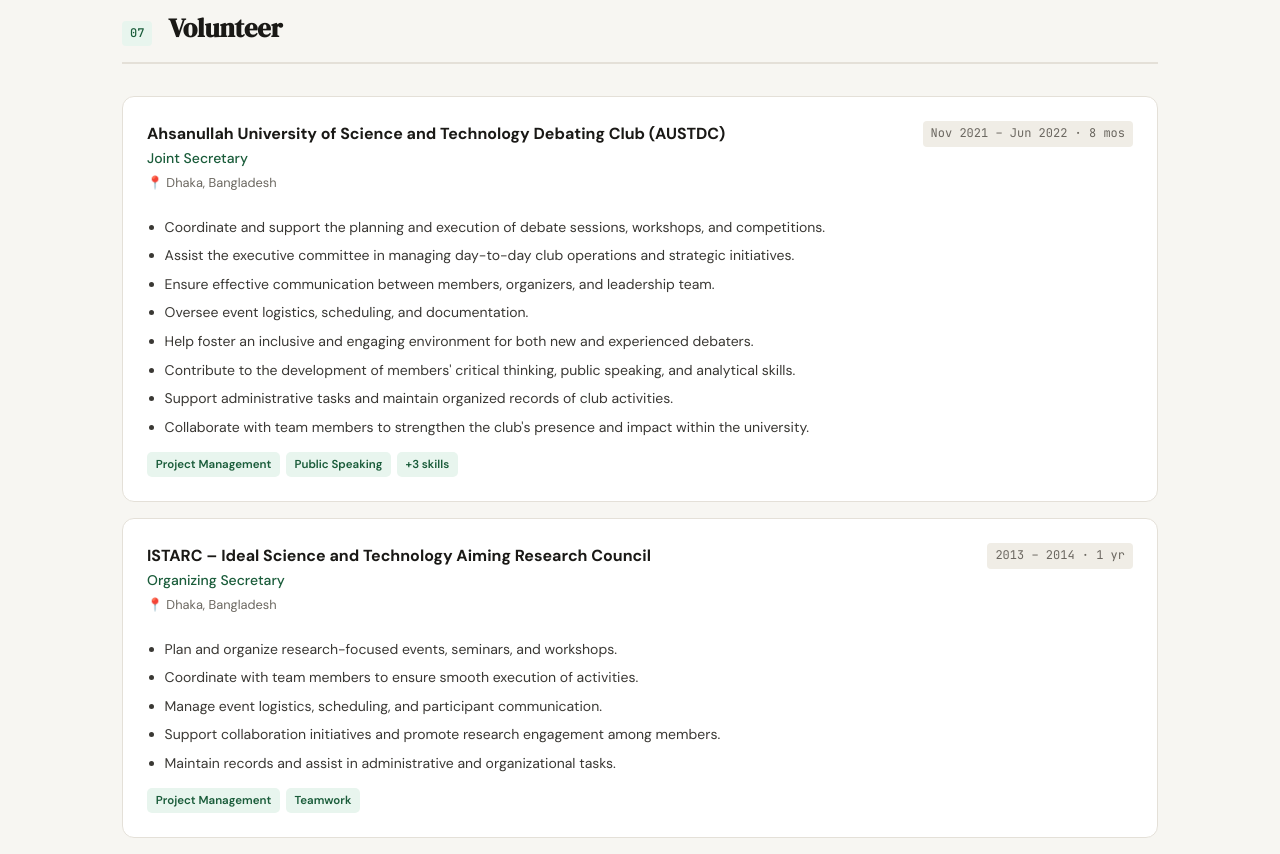
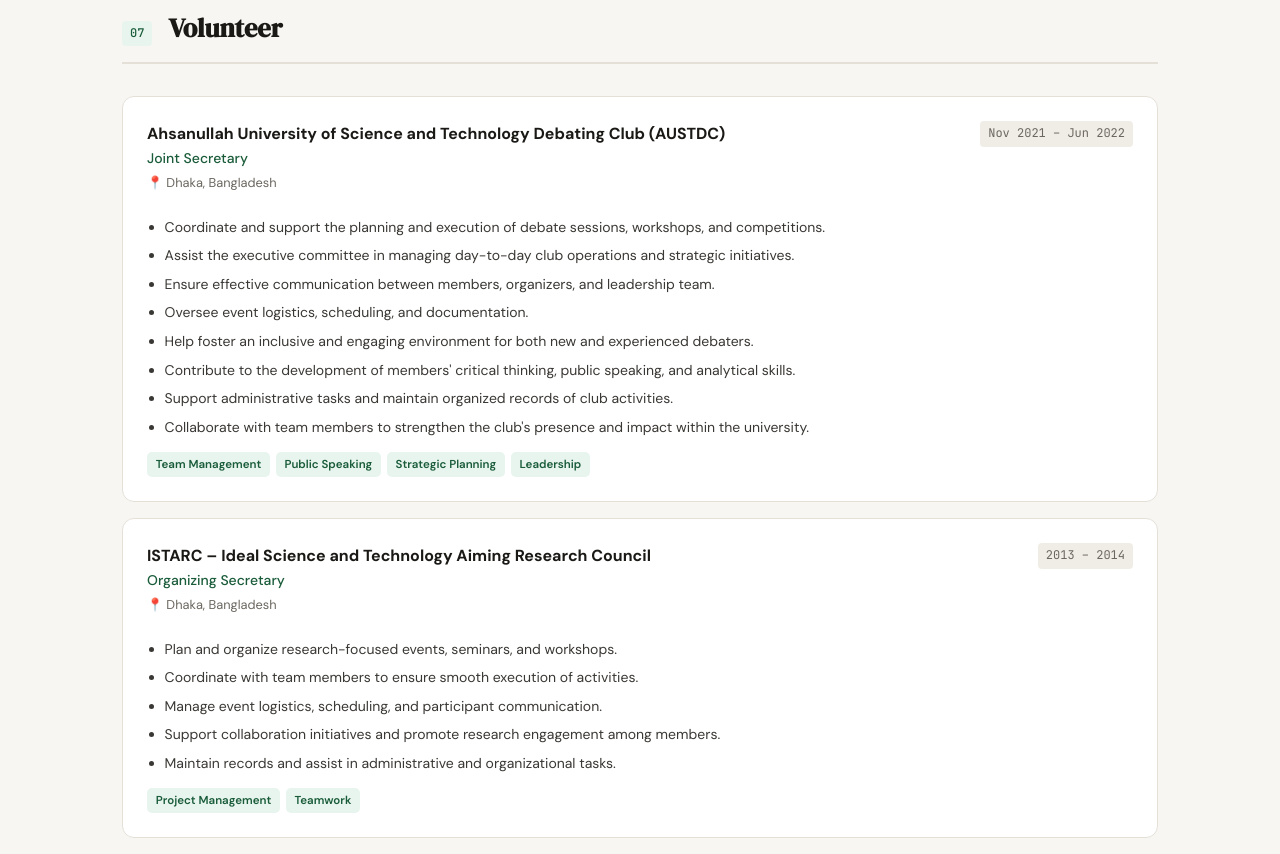
Before and after one commit to astro05/moniruzzamanjoy05, a plain HTML site: page index.html in a window 1280 px wide. Shown: the part 4480-5334 px from the top of the page. Drawn offline with Linux system fonts and the light colour scheme.

Commit message:
update Volunteer

```diff
--- a/index.html
+++ b/index.html
@@ -523,7 +523,7 @@
             <div class="exp-role">Joint Secretary</div>
             <div class="exp-loc">&#128205; Dhaka, Bangladesh</div>
           </div>
-          <span class="exp-date">Nov 2021 &ndash; Jun 2022 &middot; 8 mos</span>
+          <span class="exp-date">Nov 2021 &ndash; Jun 2022</span>
         </div>
         <ul>
           <li>Coordinate and support the planning and execution of debate sessions, workshops, and competitions.</li>
@@ -536,9 +536,10 @@
           <li>Collaborate with team members to strengthen the club's presence and impact within the university.</li>
         </ul>
         <div class="proj-tags" style="margin-top: 0.75rem;">
-          <span class="proj-tag">Project Management</span>
+          <span class="proj-tag">Team Management</span>
           <span class="proj-tag">Public Speaking</span>
-          <span class="proj-tag">+3 skills</span>
+          <span class="proj-tag">Strategic Planning</span>
+          <span class="proj-tag">Leadership</span>
         </div>
       </div>
 
@@ -550,7 +551,7 @@
             <div class="exp-role">Organizing Secretary</div>
             <div class="exp-loc">&#128205; Dhaka, Bangladesh</div>
           </div>
-          <span class="exp-date">2013 &ndash; 2014 &middot; 1 yr</span>
+          <span class="exp-date">2013 &ndash; 2014</span>
         </div>
         <ul>
           <li>Plan and organize research-focused events, seminars, and workshops.</li>
```
